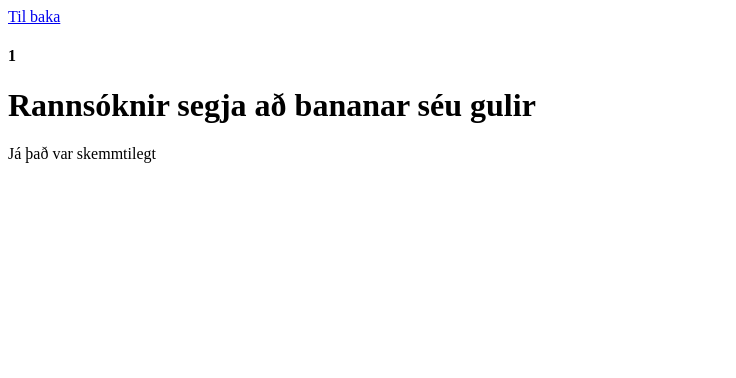
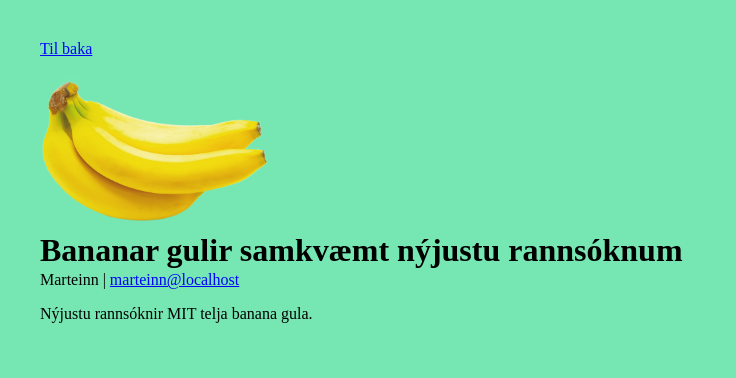
Before and after one commit to marteinnsi/VEF-2VF05CU-Verkefni-2, a Flask app: page /frett/1 in a window 1280 px wide. Shown: the top 378 px of the page, without its empty margins (0-736 px from the left). Run offline with Flask 2, Linux system fonts and the light colour scheme.

Commit message:
feat: Setja inn frettir

```diff
--- a/app.py
+++ b/app.py
@@ -2,15 +2,19 @@ from flask import Flask, render_template, abort
 app = Flask(__name__)
 
 frettir = {
-    1: ("Rannsóknir segja að bananar séu gulir", "Já það var skemmtilegt"),
-    2: ("Team Fortress 2 kosinn besti leikur 2020", "Og það kom engum að óvart"),
-    3: ("Nýtt ilmvatn frá Google", ".-."),
-    4: ("Appelsínur og epli", "Eru góð"),
+    1: ("Marteinn", "marteinn@localhost", "Bananar gulir samkvæmt nýjustu rannsóknum", "Nýjustu rannsóknir MIT telja banana gula.", "banani.png"),
+    2: ("Martienn", "marteinn@localhost", "Appelsínur eru ekki gular", "Sigmundur telur appelsínur appelsínugular.", "appelsina.png"),
+    3: ("Marteinn", "marteinn@localhost", "Team Fortress 2 kosinn besti leikur 2020", "Þessar fréttir koma náttúruega engum á óvart en þær eru samt skemmtilegar.", "tf2.png"),
+    4: ("Marteinn", "marteinn@localhost", "Breath of the Wild gefinn út á PS2", "Frægi leikurinn Breath of the Wild hefur verið gefinn út á PlayStation 2", "ps2.png"),
+    5: ("Marteinn", "marteinn@localhost", "Danir vinna heimsmeistaramót", "Danir unnu heimsmeistarabót í boccia", "danir.jpg"),
+    6: ("Marteinn", "marteinn@localhost", "Dungeon Defenders: Awakened kemur út í ár, 2020", "Vinsæla tölvuleikjaserían Dungeon Defenders á von á nýjum leik snemma árið 2020.", "defenders.png")
 }
+
 
 @app.route("/")
 def route_index():
-    return render_template("index.html")
+    return render_template("index.html", frettir=frettir)
+
 
 @app.route("/kennitala/<int:kt>")
 def route_kennitala(kt):
@@ -18,12 +22,13 @@ def route_kennitala(kt):
     while kt:
         tversumma += kt % 10
         kt //= 10
-    return str(tversumma)
+    return render_template("kennitala.html", tversumma=tversumma)
+
 
 @app.route("/frett/<int:id>")
 def route_frett(id):
     if id in frettir:
-        return render_template("frett.html", frett_id=id, frettir=frettir)
+        return render_template("frett.html", frett=frettir[id])
     else:
         abort(404)
 
@@ -32,5 +37,6 @@ def route_frett(id):
 def route_404(resource):
     return render_template("404.html")
 
+
 if __name__ == "__main__":
     app.run(threaded=True, port=5000)
--- /dev/null
+++ b/static/css/main.css
@@ -0,0 +1,13 @@
+* {
+    box-sizing: border-box;
+}
+
+html, head, body {
+    background-color: #76E7B3;
+    padding: 1em;
+}
+
+a {
+    color: blue;
+    display: block;
+}
--- a/templates/base.html
+++ b/templates/base.html
@@ -5,6 +5,7 @@
     <meta charset="UTF-8">
     <meta name="viewport" content="width=device-width, initial-scale=1.0">
     <meta http-equiv="X-UA-Compatible" content="ie=edge">
+    <link rel="stylesheet" href="/static/css/main.css">
     <title>{% block title %}{% endblock %}</title>
 </head>
 
--- a/templates/frett.html
+++ b/templates/frett.html
@@ -6,8 +6,9 @@ Fréttir
 
 {% block content %}
 <a href="/">Til baka</a>
-
-<h4>{{ frett_id }}</h4>
-<h1>{{ frettir[frett_id][0] }}</h1>
-<p>{{ frettir[frett_id][1] }}</p>
+<br/>
+<img src="/static/img/{{ frett[4] }}" style="width: 230px; height: auto;">
+<h1 style="line-height: 0;">{{ frett[2] }}</h1>
+<p>{{ frett[0] }} | <a style="display: inline;" href="maito:{{frett [1]}}">{{ frett[1] }}</a></p>
+<p>{{ frett[3] }}</p>
 {% endblock %}
```
Also changed, not shown: templates/index.html (+5 -7 lines), templates/kennitala.html (added, +10 -0 lines), static/img/appelsina.png (added), static/img/banani.png (added), static/img/danir.jpg (added), static/img/defenders.png (added), static/img/ps2.png (added), static/img/tf2.png (added).
